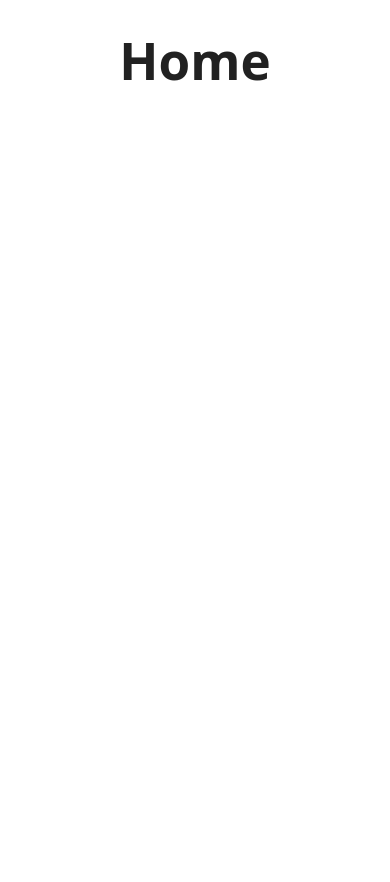
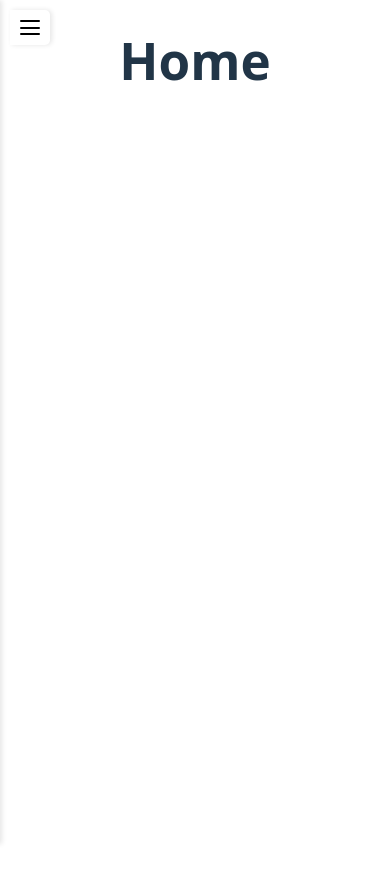
Before and after one commit to KahfathNisha/IS212-Task-Management, a Vue app in the folder frontend/: page / in a window 390 px wide. Shown: the top 882 px of the page. Built offline with nearby package versions, Linux system fonts and the light colour scheme.

Commit message:
navbar v2

```diff
--- a/frontend/package.json
+++ b/frontend/package.json
@@ -13,6 +13,7 @@
     "@fortawesome/free-solid-svg-icons": "^7.0.1",
     "@fortawesome/vue-fontawesome": "^3.1.2",
     "@mdi/font": "^7.4.47",
+    "@mdi/js": "^7.4.47",
     "@vueuse/core": "^13.9.0",
     "axios": "^1.12.2",
     "chart.js": "^4.5.0",
--- a/frontend/src/App.vue
+++ b/frontend/src/App.vue
@@ -1,15 +1,38 @@
 <script setup>
+import { useUIStore } from './stores/useUIStore'
+import { computed } from 'vue'
 import NavBar from './components/NavBar.vue'
+
+const uiStore = useUIStore()
+
+const mainStyle = computed(() => ({
+  marginLeft: uiStore.drawer ? '250px' : '0',
+  transition: 'margin-left 0.3s ease',
+  minHeight: '100vh',
+  background: 'white'
+}))
 </script>
 
 <template>
-  <v-app>
+  <div class="app-container">
     <NavBar />
-    <v-main>
+    <main :style="mainStyle">
       <router-view />
-    </v-main>
-  </v-app>
+    </main>
+  </div>
 </template>
+
+<style>
+.app-container {
+  min-height: 100vh;
+}
+
+@media (max-width: 768px) {
+  .app-container main {
+    margin-left: 0 !important;
+  }
+}
+</style>
 
 <style scoped>
 .logo {
@@ -25,3 +48,9 @@ import NavBar from './components/NavBar.vue'
   filter: drop-shadow(0 0 2em #42b883aa);
 }
 </style>
+
+<style>
+.v-application {
+  background: white !important;
+}
+</style>
--- a/frontend/src/components/NavBar.vue
+++ b/frontend/src/components/NavBar.vue
@@ -1,123 +1,157 @@
 <template>
-  <v-navigation-drawer v-model="drawer" app left color="white" mini-variant mini-variant-width="130">
-    <div class="nav-container">
-      <v-list flat class="nav-list">
-        <v-list-item-group v-model="selectedItem" class="nav-item-group">
-          <v-list-item v-for="(item, i) in items" :key="i" active-class="border" :ripple="false" :to="item.to" class="nav-item">
-            <v-list-item-content class="nav-content">
-              <font-awesome-icon :icon="['fas', item.icon]" size="lg" :class="['nav-icon', selectedItem === i ? 'active-icon' : '']" />
-              <v-list-item-subtitle v-text="item.text" class="nav-text"></v-list-item-subtitle>
-            </v-list-item-content>
-          </v-list-item>
-        </v-list-item-group>
-      </v-list>
-      <div class="logout">
-        <font-awesome-icon icon="fa-solid fa-sign-out-alt" /><br><span class="caption">Logout</span>
+  <nav :class="{ 'nav-open': isOpen }" class="navbar">
+    <div class="nav-toggle" @click="toggleNav">
+      <div class="hamburger">
+        <span></span>
+        <span></span>
+        <span></span>
       </div>
     </div>
-  </v-navigation-drawer>
+
+    <div class="nav-content">
+      <div class="nav-header">
+        <h2>Task Management</h2>
+      </div>
+
+      <div class="nav-menu">
+        <div v-for="item in menuItems" :key="item.path" class="nav-item">
+          <router-link :to="item.path" class="nav-link" @click="closeNav">
+            <FontAwesomeIcon :icon="item.icon" class="nav-icon" />
+            <span>{{ item.title }}</span>
+          </router-link>
+        </div>
+      </div>
+    </div>
+  </nav>
 </template>
 
-<script>
-export default {
-  name: 'NavBar',
-  data: () => ({
-    selectedItem: 0,
-    drawer: null,
-    items: [
-      { text: 'Home', to: '/', icon: 'home' },
-      { text: 'Tasks', to: '/tasks', icon: 'tasks' },
-      { text: 'Reports', to: '/reports', icon: 'chart-bar' },
-      { text: 'Dashboards', to: '/dashboards', icon: 'chart-bar' },
-      { text: 'Notifications', to: '/notifications', icon: 'bell' },
-      { text: 'Profile', to: '/profile', icon: 'user' },
-    ],
-  }),
+<script setup>
+import { ref } from 'vue'
+import { useUIStore } from '../stores/useUIStore'
+import { FontAwesomeIcon } from '@fortawesome/vue-fontawesome'
+import {
+  faHome,
+  faClipboardList,
+  faFileAlt,
+  faChartLine,
+  faBell,
+  faUser
+} from '@fortawesome/free-solid-svg-icons'
+
+const uiStore = useUIStore()
+const isOpen = ref(false)
+
+const menuItems = [
+  { title: 'Home', path: '/', icon: faHome },
+  { title: 'Tasks', path: '/tasks', icon: faClipboardList },
+  { title: 'Reports', path: '/reports', icon: faFileAlt },
+  { title: 'Dashboards', path: '/dashboards', icon: faChartLine },
+  { title: 'Notifications', path: '/notifications', icon: faBell },
+  { title: 'Profile', path: '/profile', icon: faUser }
+]
+
+const toggleNav = () => {
+  isOpen.value = !isOpen.value
+  uiStore.setDrawer(isOpen.value)
+}
+
+const closeNav = () => {
+  isOpen.value = false
+  uiStore.setDrawer(false)
 }
 </script>
 
-<style>
-.nav-container {
-  height: 100%;
+<style scoped>
+.navbar {
+  position: fixed;
+  top: 0;
+  left: 0;
+  height: 100vh;
+  background: white;
+  color: black;
+  transform: translateX(-100%);
+  transition: transform 0.3s ease;
+  z-index: 1000;
+  width: 250px;
+  box-shadow: 2px 0 5px rgba(0, 0, 0, 0.1);
+}
+
+.nav-open {
+  transform: translateX(0);
+}
+
+.nav-toggle {
+  position: absolute;
+  right: -50px;
+  top: 10px;
+  background: white;
+  padding: 10px;
+  cursor: pointer;
+  border-radius: 0 5px 5px 0;
+  box-shadow: 2px 0 5px rgba(0, 0, 0, 0.1);
+}
+
+.hamburger {
   display: flex;
   flex-direction: column;
-}
-.nav-list {
-  flex: 1;
-  display: flex;
-  flex-direction: column;
-  padding-bottom: 80px;
+  justify-content: space-between;
+  width: 20px;
+  height: 15px;
 }
 
-.nav-item-group {
-  height: 100%;
-  display: flex !important;
-  flex-direction: column !important;
-  justify-content: space-evenly !important;
+.hamburger span {
+  display: block;
+  height: 2px;
+  width: 100%;
+  background: black;
+  border-radius: 2px;
+}
+
+.nav-content {
+  padding: 20px;
+}
+
+.nav-header {
+  margin-bottom: 30px;
+  text-align: center;
+}
+
+.nav-menu {
+  list-style: none;
+  padding: 0;
+  margin: 0;
 }
 
 .nav-item {
-  flex:  none !important;
+  margin: 5px 0;
+}
+
+.nav-link {
+  color: black;
+  text-decoration: none;
+  font-size: 1.1em;
   display: flex;
   align-items: center;
-  justify-content: center;
-  min-height: 40px !important;
-  margin: 0 !important;
-  padding: 30px 0 !important;
-  border-radius: 16px !important;
-  transition: all 0.3s cubic-bezier(0.4, 0, 0.2, 1);
-  position: relative;
-  overflow: hidden;
+  padding: 10px;
+  border-radius: 5px;
+  transition: background-color 0.2s;
 }
 
-.nav-item:hover {
-  background: rgba(255, 255, 255, 0.1) !important;
-  transform: translateY(-2px);
-  box-shadow: 0 4px 20px rgba(0, 0, 0, 0.15);
+.nav-link:hover,
+.router-link-active {
+  background: #f5f5f5;
 }
 
-.nav-content {
-  flex-direction: row !important;
-  align-items: center !important;
-}
 .nav-icon {
-  margin-right: 8px !important;
-}
-.nav-text {
-  font-size: 16px !important;
-  font-weight: 500 !important;
-  letter-spacing: 0.5px !important;
-  text-transform: uppercase !important;
-  line-height: 1.2 !important;
-  margin-top: 0 !important;
-  text-align: left !important;
-  text-shadow: 0 1px 2px rgba(0, 0, 0, 0.1);
+  width: 20px;
+  height: 20px;
+  margin-right: 10px;
+  color: currentColor;
 }
 
-.logout {
-  text-align: center;
-  padding: 20px 0;
-  position: absolute;
-  bottom: 0;
-  left: 0;
-  right: 0;
-  background: rgba(0, 0, 0, 0.1);
-  border-top: 1px solid rgba(255, 255, 255, 0.1);
-  backdrop-filter: blur(10px);
-  cursor: pointer;
-  transition: all 0.3s ease;
-}
-.nav-item.border {
-  background: rgba(0, 0, 0, 0.005) !important;
-  padding: 12px;
-}
-.border {
-  text-decoration: none;
-}
-.v-list-item-group .v-list-item--active {
-  color: beige !important;
-}
-.theme--light.v-list-item--active .v-list-item__subtitle, .theme--light.v-list-item .v-list-item__action-text {
-  color: beige !important;
+@media (max-width: 768px) {
+  .navbar {
+    width: 200px;
+  }
 }
 </style>
--- a/frontend/src/main.js
+++ b/frontend/src/main.js
@@ -1,4 +1,5 @@
 import { createApp } from 'vue'
+import { createPinia } from 'pinia'
 import './style.css'
 import vuetify from './plugins/vuetify';  // Import plugin
 import router from './router'
@@ -6,17 +7,23 @@ import App from './App.vue'
 
 // FontAwesome imports
 import { library } from '@fortawesome/fontawesome-svg-core'
-import { faUser, faHome, faTasks, faChartBar, faBell, faCog, faSignOutAlt } from '@fortawesome/free-solid-svg-icons'
+import {
+  faUser,
+  faHome,
+  faClipboardList,
+  faFileAlt,
+  faChartLine,
+  faBell
+} from '@fortawesome/free-solid-svg-icons'
 import { FontAwesomeIcon } from '@fortawesome/vue-fontawesome'
 
-// Add icons to library
-library.add(faUser, faHome, faTasks, faChartBar, faBell, faCog, faSignOutAlt)
+library.add(faUser, faHome, faClipboardList, faFileAlt, faChartLine, faBell)
 
 const app = createApp(App);
+app.use(createPinia());
 app.use(vuetify);
 app.use(router);
 
-// Register FontAwesome component globally
 app.component('font-awesome-icon', FontAwesomeIcon)
 
 app.mount('#app');
--- /dev/null
+++ b/frontend/src/stores/useUIStore.js
@@ -0,0 +1,24 @@
+import { defineStore } from 'pinia'
+import { ref } from 'vue'
+
+export const useUIStore = defineStore('ui', () => {
+  // State
+  const drawer = ref(false)
+
+  // Actions
+  const toggleDrawer = () => {
+    drawer.value = !drawer.value
+  }
+
+  const setDrawer = (value) => {
+    drawer.value = value
+  }
+
+  return {
+    // State
+    drawer,
+    // Actions
+    toggleDrawer,
+    setDrawer
+  }
+})
```
Also changed, not shown: frontend/src/plugins/vuetify.js (+10 -0 lines), 1 other file (tests, documents, lock files or other folders).
